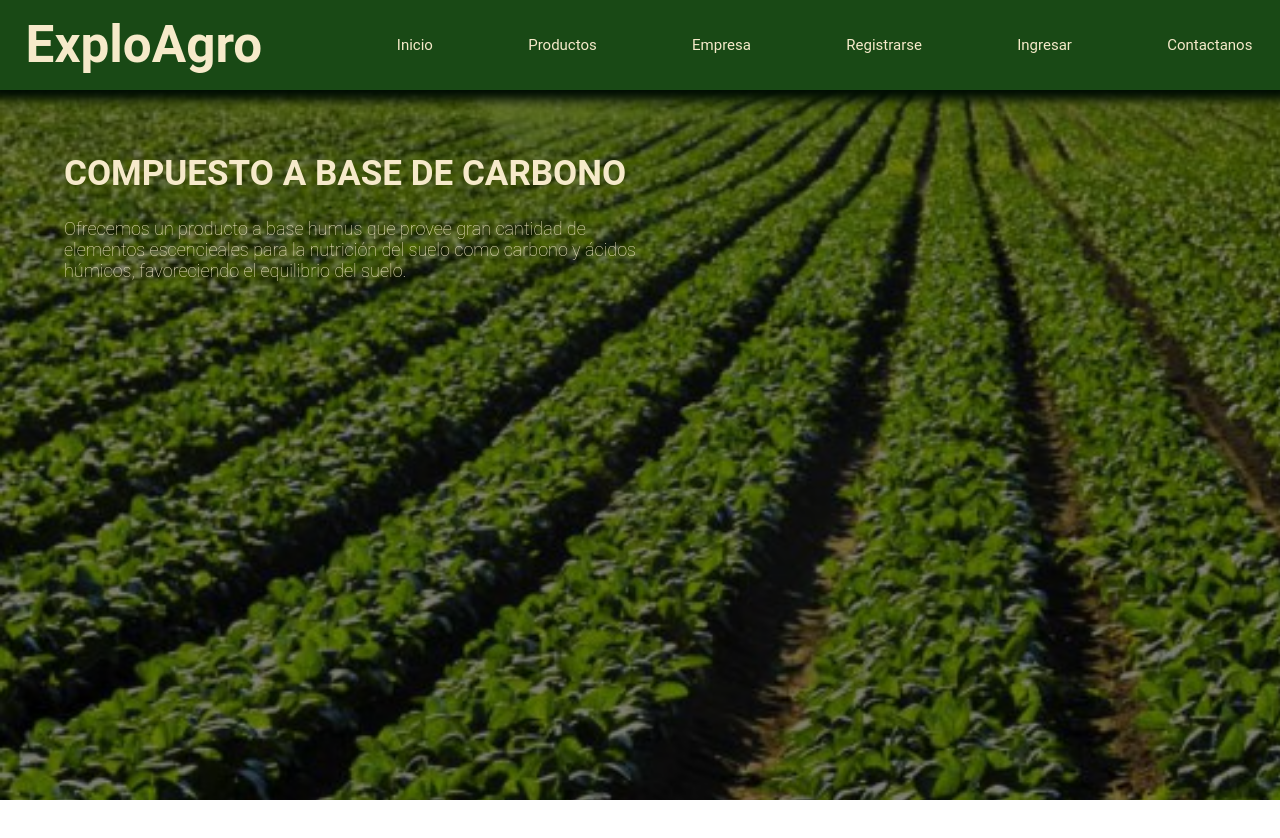
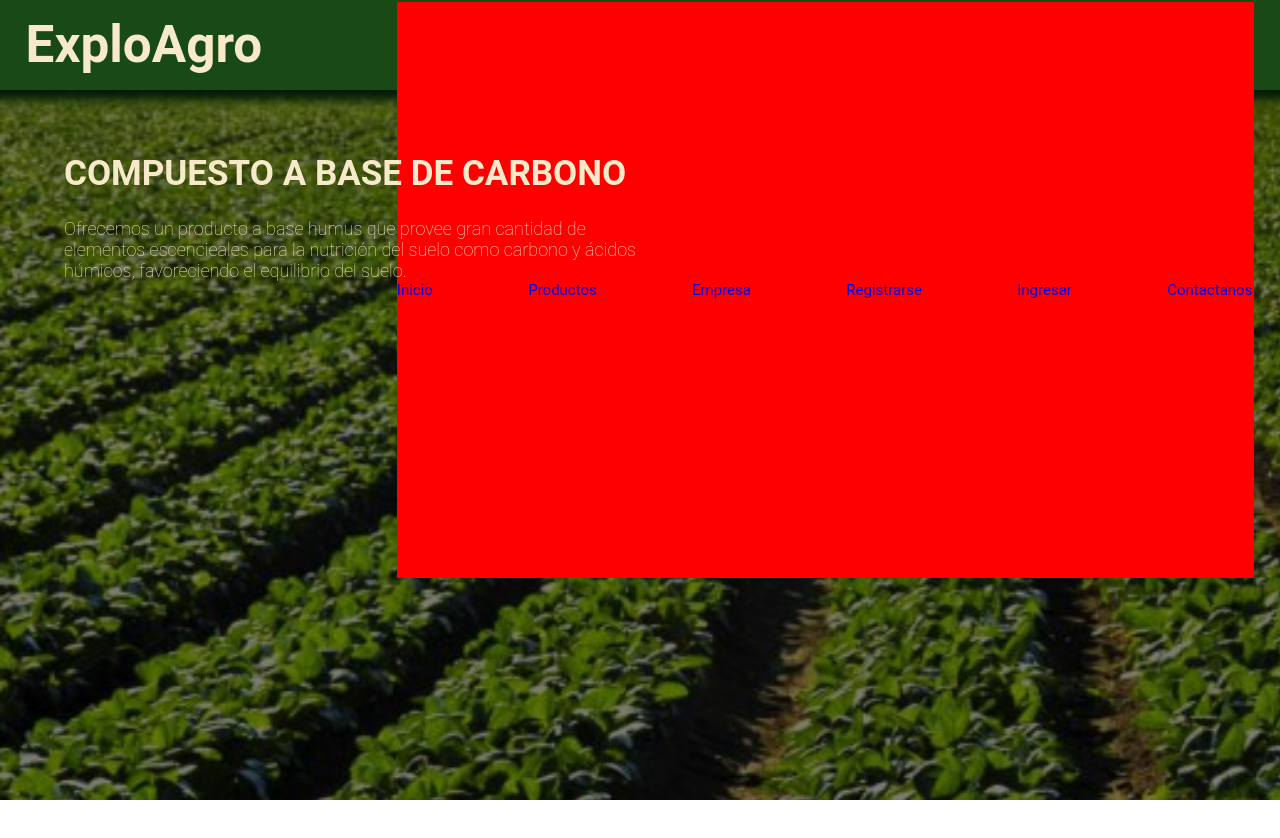
Before and after one commit to jorgeacosta02/Exploservice-frontend, a React (Vite) app in the folder client/: page / in a window 1280 px wide. Shown: the top 838 px of the page. Built offline with nearby package versions, Linux system fonts and the light colour scheme.

Commit message:
NavList Styles

```diff
--- a/client/src/components/HomeText/_HomeText.module.scss
+++ b/client/src/components/HomeText/_HomeText.module.scss
@@ -5,7 +5,7 @@
     padding: 0 6px;
     top: calc(g.$minNavBarHeight + 1vh);
     color: g.$text-color;
-    z-index: 1000;
+    z-index: 10;
 
     @include g.display-large{
         padding: 5vh 5vw;
--- a/client/src/components/NavBarMenu/Menu.tsx
+++ b/client/src/components/NavBarMenu/Menu.tsx
@@ -1,7 +1,6 @@
 import styles from './_Menu.module.scss';
 import { useDispatch, useSelector } from 'react-redux';
 import { RootState } from '../../redux/types';
-// import { ToggleStyleAction } from '../../redux/types';
 import { toggleStyle } from '../../redux/actions/actions';
 
 const Menu = () => {
--- a/client/src/components/NavBarNavList/NavList.tsx
+++ b/client/src/components/NavBarNavList/NavList.tsx
@@ -1,9 +1,16 @@
 import { NavLink } from "react-router-dom";
 import styles from './_NavList.module.scss';
+import { RootState } from "../../redux/types";
+import { useSelector } from "react-redux";
 
 const NavList = () => {
+
+  const stylesReducer = useSelector((state: RootState) => state.styles);
+
+  const navListStyles = `${styles.navList} ${stylesReducer ? styles.show : ''}`;
+
   return (
-    <ul className={styles.navList}>
+    <ul className={navListStyles}>
         <li>
           <NavLink to="/home" className={styles.navLink} >Inicio</NavLink>
         </li>
--- a/client/src/components/NavBarNavList/_NavList.module.scss
+++ b/client/src/components/NavBarNavList/_NavList.module.scss
@@ -1,27 +1,34 @@
 @use "../../styles/globals" as g;
 
 .navList{ // ul
-    position: absolute;
+    position: fixed;
     box-sizing: border-box;
     list-style: none;
     @include g.create-flexbox(column, space-evenly);
     width: 100%;
+    top: 14vh;
     right: -100%;
     transition: left 0.3s;
+    z-index: 2000;
+    background-color: g.$text-color;
+    color: g.$main-color;
+    height: calc(100vh - (g.$minNavBarHeight * 2));
     @include g.display-large{
         justify-content: space-between;
         flex-direction: row;
+        top: -13px;
         font-size: min(#{2vw}, #{15px});
         padding: 0 2px 0 0;
         width: 67%;
         right: 2vw;
-        // background-color: red;
+        line-height: g.$maxNavBarHeight;
+        background-color: red;
     }
     .navLink{
         text-decoration: none;
-        color: inherit;
+        // color: g.$text-color;
     }
 }
-.hidden{
-    display: none;
+.show{
+    right: 0;
 }
--- a/client/src/layouts/NavBar/_NavBar.module.scss
+++ b/client/src/layouts/NavBar/_NavBar.module.scss
@@ -7,6 +7,7 @@
     width: 100vw;
     height: g.$minNavBarHeight;
     top: 0;
+    left: 0;
     padding: 0 2vw;
     background-color: g.$main-color;
     color: g.$text-color;
--- a/client/src/pages/Home.tsx
+++ b/client/src/pages/Home.tsx
@@ -5,9 +5,9 @@ import HomeText from "../components/HomeText/HomeText";
 const Home = () => {
   return (
     <div>
-      <NavBar />
       <HomeImg />
       <HomeText />
+      <NavBar />
     </div>
   )
 }
```
